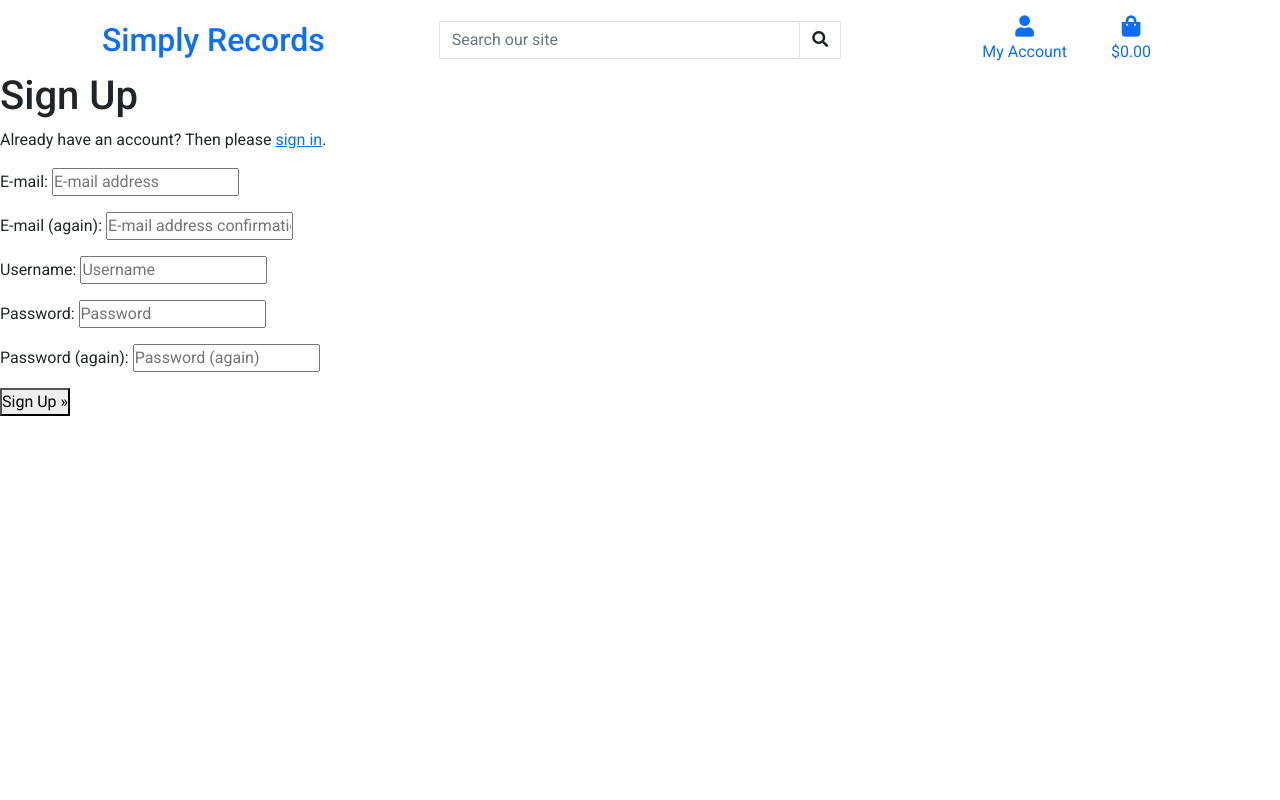
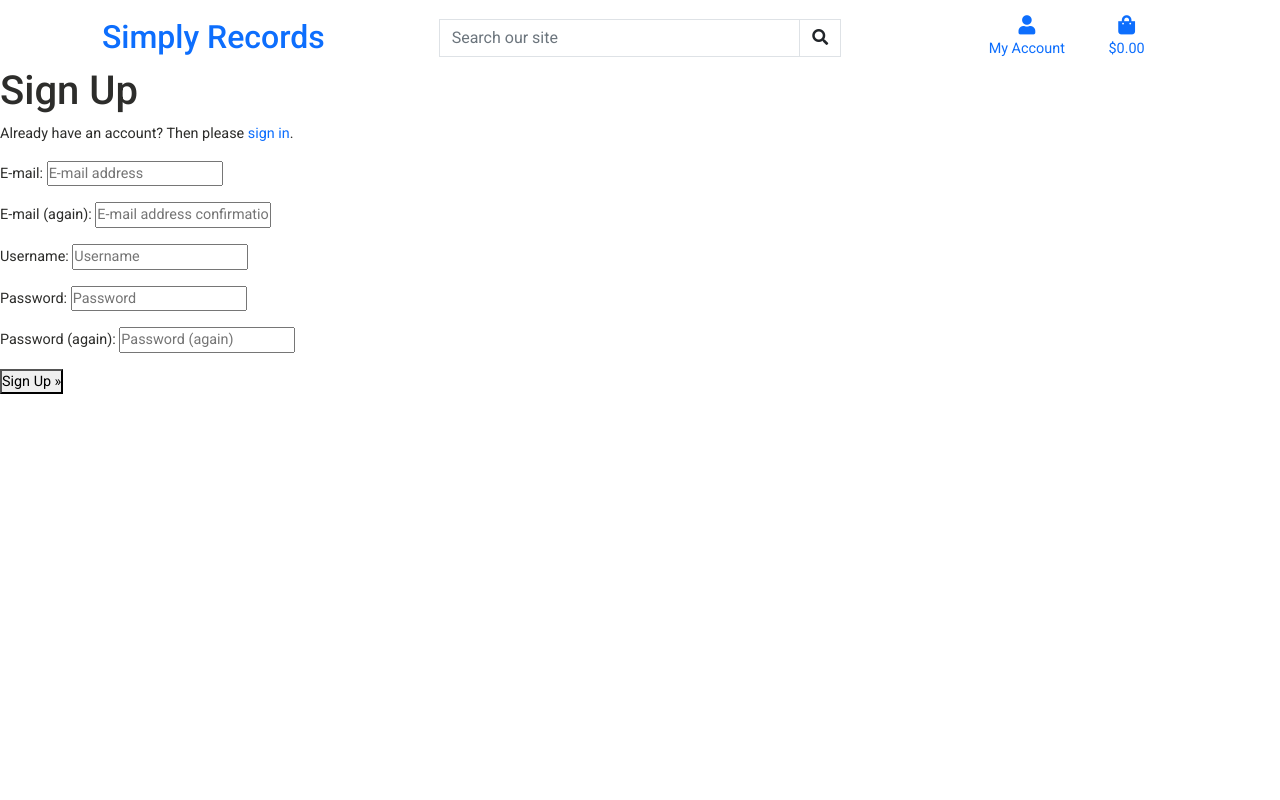
Before and after one commit to wilko90/Simply-Records, a Django app: page /accounts/signup/ in a window 1280 px wide. Run offline with Django 3.2, Linux system fonts and the light colour scheme.

Commit message:
feat: add colour&font variables, global settings,style navbar

```diff
--- a/static/css/base.css
+++ b/static/css/base.css
@@ -1,11 +1,60 @@
 @import url('https://fonts.googleapis.com/css2?family=Roboto:wght@300;400;500&display=swap');
 
+/* Colour and Font Variables */
+:root {
+    --blackish: #2d2d2b;
+    --powder: #f0e4d8;
+    --offwhite: #f6f5f0;
+    --supple: #C39E9E;
+    --fadedpink: #F6F0F1;
+    --roboto: 'Roboto', serif;
+    }
+/* Global style settings*/
 * {
     margin: 0;
     padding: 0;
     box-sizing: border-box;
 }
 
+body, html{
+    font-family: var(--roboto);
+    min-height: 100vh;
+    width: 100vw;
+}
+
 body{
-    font-family: 'Roboto', sans-serif;
+    overflow-x: hidden;
+    display: flex;
+    flex-direction: column;
+    color: var(--blackish);
+    font-size: .9rem;
+    height: calc(100vh - 58px);
 }
+
+/* nav bar*/
+
+.nav-bar{
+    background-color: var(--blackish);
+    padding: 1rem;
+}
+
+.nav-bar a{
+    color: var(--fadedpink);
+    transition: ease-in-out color .15s;
+}
+a {
+    text-decoration: none;
+}
+.dropdown-item{
+    background-color: var(--offwhite);
+    color: var(--blackish) !important;
+}
+.dropdown-menu{
+    background-color: var(--offwhite) !important;
+}
+a:hover{
+    color: var(--supple);
+}
+.nav-link:focus, .nav-link:hover {
+    color: var(--supple);
+}
```
